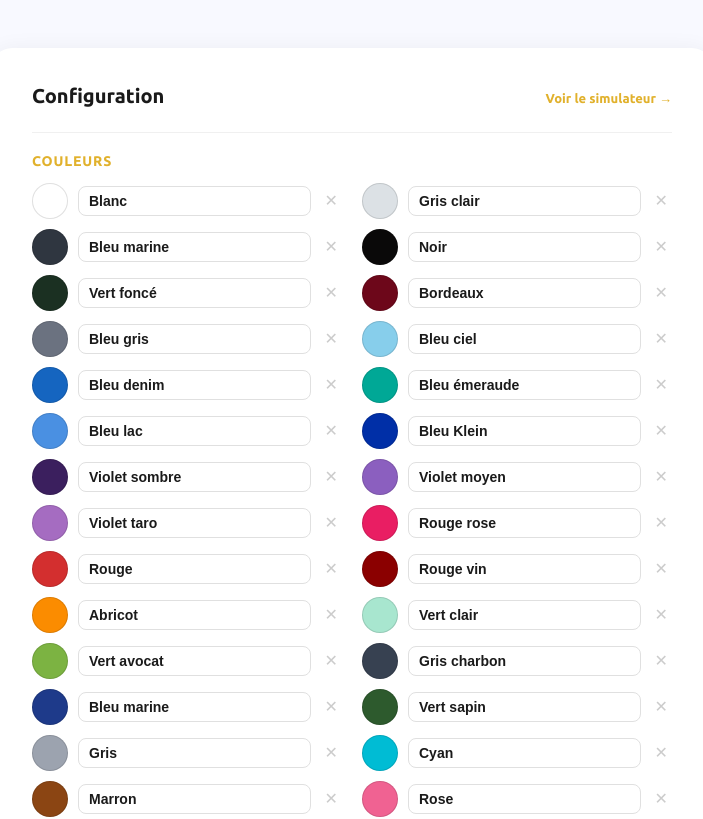
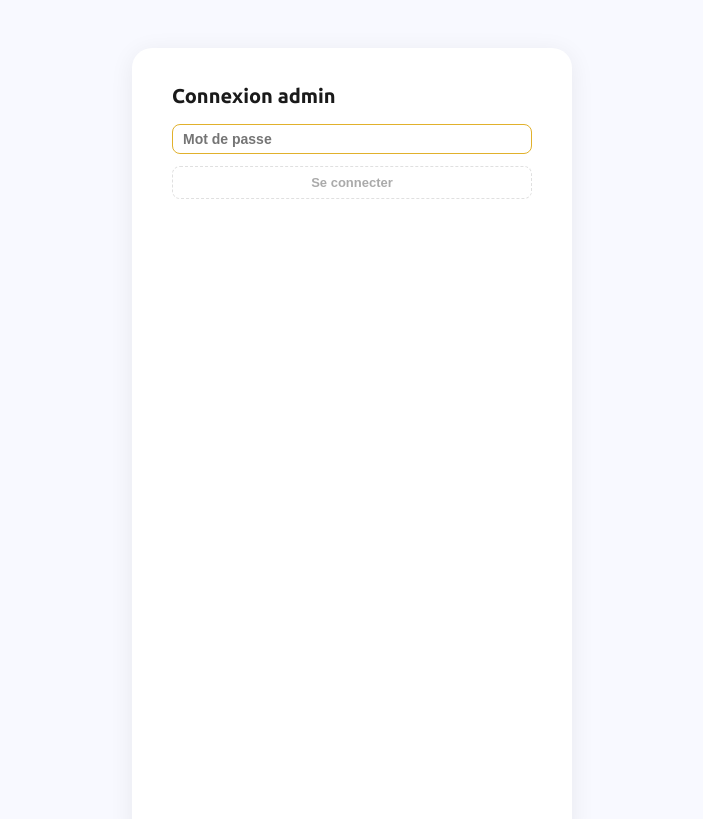
Before and after one commit to bobsquell/CFRAV.github.io, a React (Vite) app: page /CFRAV.github.io/admin in a window 1280 px wide. Shown: the top 819 px of the page, without its empty margins (288-991 px from the left). Built offline with nearby package versions, Linux system fonts and the light colour scheme; no server answers.

Commit message:
Add admin login

```diff
--- a/PricesAdmin.jsx
+++ b/PricesAdmin.jsx
@@ -6,19 +6,103 @@ import PositionIcon from './PositionIcon.jsx';
 import { ALL_SLOTS } from './positionSlots.js';
 import './PricesAdmin.css';
 
-function useDebounceWrite(value, url, delay = 1200) {
+// Le tableau de bord (auth + écriture des fichiers du site) tourne en local, sur le poste de l'admin.
+const DASHBOARD_URL = 'http://localhost:3000';
+const TOKEN_KEY = 'cfrav_admin_token';
+
+function useDebounceWrite(value, url, token, delay = 1200) {
   const timerRef = useRef(null);
+  const skipFirst = useRef(true);
   useEffect(() => {
+    if (skipFirst.current) { skipFirst.current = false; return; }
+    if (!token) return;
     clearTimeout(timerRef.current);
     timerRef.current = setTimeout(() => {
       fetch(url, {
         method: 'POST',
-        headers: { 'Content-Type': 'application/json' },
+        headers: { 'Content-Type': 'application/json', Authorization: `Bearer ${token}` },
         body: JSON.stringify(value, null, 2),
       }).catch(() => {});
     }, delay);
     return () => clearTimeout(timerRef.current);
-  }, [value]);
+  }, [value, token]);
+}
+
+// Session admin : jeton obtenu via /api/auth/login, gardé pour l'onglet (sessionStorage)
+function useAdminAuth() {
+  const [token, setToken] = useState(() => {
+    try { return sessionStorage.getItem(TOKEN_KEY) || null; } catch { return null; }
+  });
+
+  const login = async (password) => {
+    const res = await fetch(`${DASHBOARD_URL}/api/auth/login`, {
+      method: 'POST',
+      headers: { 'Content-Type': 'application/json' },
+      body: JSON.stringify({ password }),
+    });
+    const data = await res.json().catch(() => ({}));
+    if (!res.ok) throw new Error(data.error || 'Connexion impossible');
+    setToken(data.token);
+    try { sessionStorage.setItem(TOKEN_KEY, data.token); } catch {}
+  };
+
+  const logout = () => {
+    if (token) {
+      fetch(`${DASHBOARD_URL}/api/auth/logout`, {
+        method: 'POST',
+        headers: { Authorization: `Bearer ${token}` },
+      }).catch(() => {});
+    }
+    setToken(null);
+    try { sessionStorage.removeItem(TOKEN_KEY); } catch {}
+  };
+
+  return { token, login, logout };
+}
+
+function LoginGate({ onLogin }) {
+  const [password, setPassword] = useState('');
+  const [error, setError] = useState('');
+  const [busy, setBusy] = useState(false);
+
+  const submit = async (e) => {
+    e.preventDefault();
+    setBusy(true);
+    setError('');
+    try {
+      await onLogin(password);
+    } catch (err) {
+      setError(
+        /fetch/i.test(err.message)
+          ? 'Impossible de joindre le tableau de bord local — vérifie qu\'il est bien lancé sur ce poste.'
+          : err.message
+      );
+    } finally {
+      setBusy(false);
+    }
+  };
+
+  return (
+    <div className="pa-page">
+      <div className="pa-card" style={{ maxWidth: 360 }}>
+        <h2 className="pa-title" style={{ marginBottom: 16 }}>Connexion admin</h2>
+        <form onSubmit={submit}>
+          <input
+            type="password"
+            className="pa-input pa-input--full"
+            placeholder="Mot de passe"
+            value={password}
+            onChange={e => setPassword(e.target.value)}
+            autoFocus
+          />
+          {error && <p style={{ color: '#dc2626', fontSize: 13, marginTop: 8 }}>{error}</p>}
+          <button type="submit" className="pa-btn-add" style={{ width: '100%', marginTop: 12 }} disabled={busy}>
+            {busy ? 'Connexion...' : 'Se connecter'}
+          </button>
+        </form>
+      </div>
+    </div>
+  );
 }
 
 function hexToFilter(hex) {
@@ -210,10 +294,11 @@ function PositionsSection({ positions, onChange }) {
 export default function PricesAdmin() {
   const { prices, setLivePrices } = usePrices();
   const { config, setLiveConfig } = useConfig();
+  const { token, login, logout } = useAdminAuth();
 
-  // Auto-save debounced : écrit dans le fichier 1.2s après le dernier changement
-  useDebounceWrite(prices, '/api/prices');
-  useDebounceWrite(config, '/api/config');
+  // Auto-save debounced : écrit dans le fichier 1.2s après le dernier changement (nécessite d'être connecté)
+  useDebounceWrite(prices, `${DASHBOARD_URL}/api/site-prices`, token);
+  useDebounceWrite(config, `${DASHBOARD_URL}/api/site-config`, token);
 
   const updatePrices    = (next) => setLivePrices(next);
   const updatePositions = (nextPositions) => setLiveConfig({ ...config, positions: nextPositions });
@@ -223,12 +308,21 @@ export default function PricesAdmin() {
   const setDelivery  = (key, val)  => updatePrices({ ...prices, delivery: { ...prices.delivery, [key]: Number(val) } });
   const setMinUnits  = (val)       => updatePrices({ ...prices, minimum_units: parseInt(val) || 0 });
 
+  if (!token) {
+    return <LoginGate onLogin={login} />;
+  }
+
   return (
     <div className="pa-page">
       <div className="pa-card">
         <div className="pa-header">
           <h2 className="pa-title">Configuration</h2>
-          <Link to="/simulateur" className="pa-link-sim">Voir le simulateur →</Link>
+          <div style={{ display: 'flex', gap: 16, alignItems: 'center' }}>
+            <Link to="/simulateur" className="pa-link-sim">Voir le simulateur →</Link>
+            <button type="button" className="pa-link-sim" style={{ background: 'none', border: 'none', cursor: 'pointer' }} onClick={logout}>
+              Déconnexion
+            </button>
+          </div>
         </div>
 
         <ColorsSection colors={config.colors ?? []} onChange={updateColors} />
```
